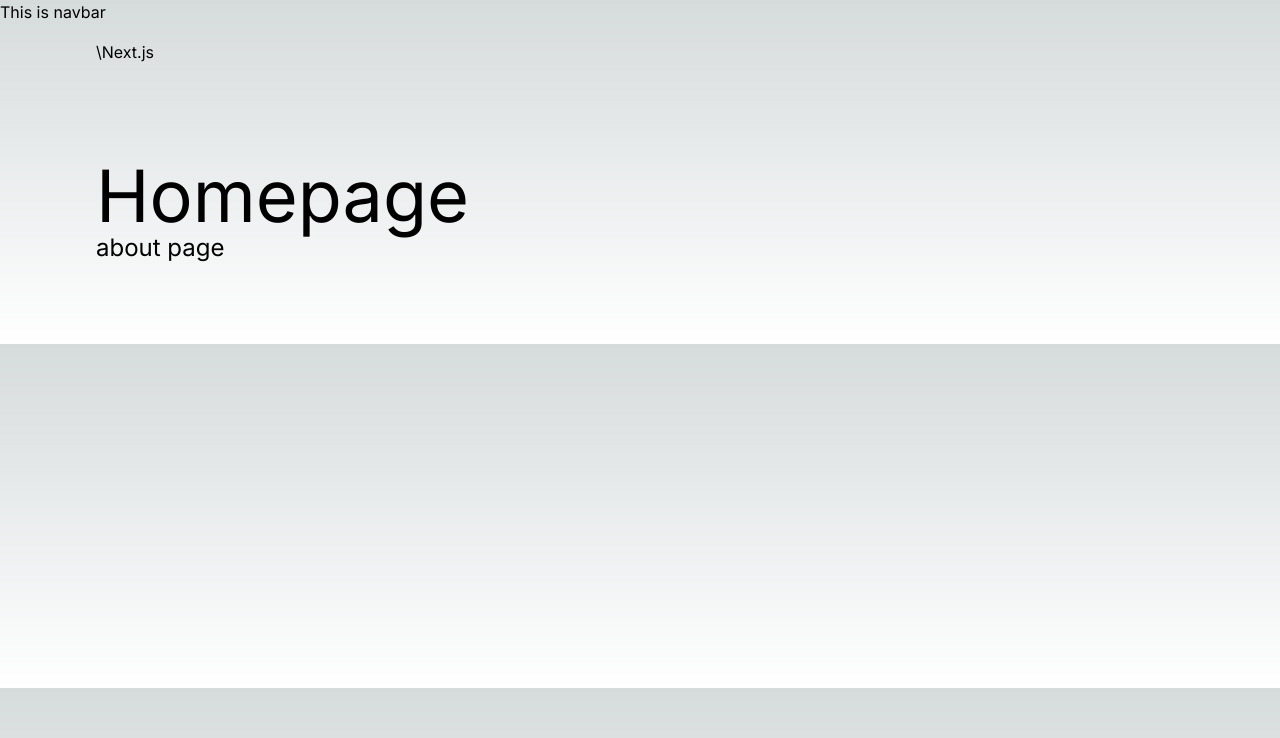
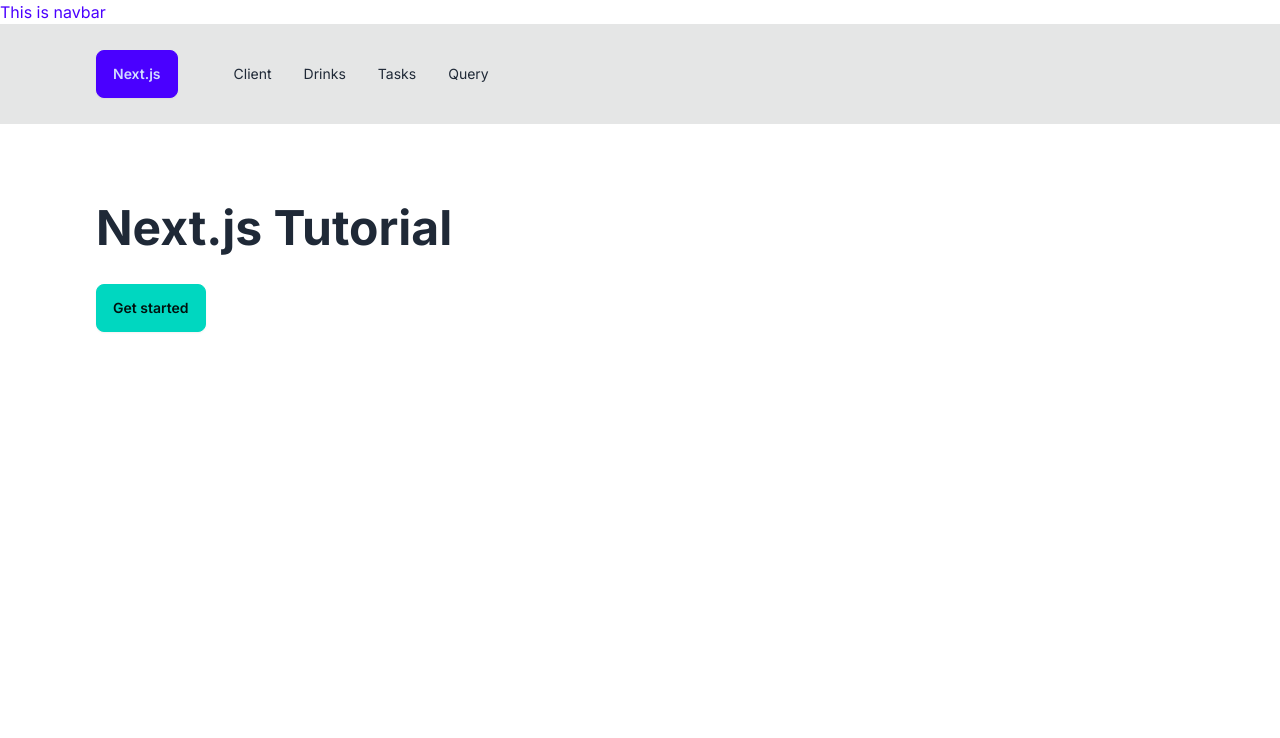
Before and after one commit to Ejiscoxpres/nextjs-course-openai, a Next.js app: page / in a window 1280 px wide. Shown: the top 738 px of the page. Built offline with nearby package versions, Linux system fonts and the light colour scheme.

Commit message:
fetch data

```diff
--- a/app/client/page.js
+++ b/app/client/page.js
@@ -1,11 +1,20 @@
+'use client';
+
+import { useState } from "react";
+
 
 const ClientPage = () => {
+  const [count, setCount] = useState(0)
+  console.log('client component');
   return (
     <div>
-      <h1 className="text-7xl">ClientPage </h1>
+      <h1 className="text-7xl font-bold mb-4">{count}</h1>
+      <button className="btn btn-primary" onClick={() =>setCount( count + 1)}>
+       INCREASE
+      </button>
 
         </div>
   );
-}
+};
 
-export default ClientPage
+export default ClientPage;
--- a/app/drinks/page.js
+++ b/app/drinks/page.js
@@ -1,4 +1,9 @@
-const DrinksPage = () => {
+const url = 'https://vinepair.com/articles/50-most-popular-cocktails-world-2017/'
+
+const DrinksPage = async () => {
+  const response = await fetch(url);
+  const data = await response.json();
+  console.log('data')
     return (
       <div>
         <h1 className="text-7xl">DrinksPage</h1>
--- a/app/globals.css
+++ b/app/globals.css
@@ -1,27 +1,3 @@
 @tailwind base;
 @tailwind components;
 @tailwind utilities;
-
-:root {
-  --foreground-rgb: 0, 0, 0;
-  --background-start-rgb: 214, 219, 220;
-  --background-end-rgb: 255, 255, 255;
-}
-
-@media (prefers-color-scheme: dark) {
-  :root {
-    --foreground-rgb: 255, 255, 255;
-    --background-start-rgb: 0, 0, 0;
-    --background-end-rgb: 0, 0, 0;
-  }
-}
-
-body {
-  color: rgb(var(--foreground-rgb));
-  background: linear-gradient(
-      to bottom,
-      transparent,
-      rgb(var(--background-end-rgb))
-    )
-    rgb(var(--background-start-rgb));
-}
--- a/app/page.js
+++ b/app/page.js
@@ -1,11 +1,12 @@
 import Link from 'next/link';
 
 const Homepage = () => {
+  console.log('home page');
   return (
     <div>
-      <h1 className="text-7xl">Homepage </h1>
-      <Link href="/about" className='text-2xl'>
-        about page
+      <h1 className="text-5xl mb-8 font-bold">Next.js Tutorial</h1>
+      <Link href="/client" className='btn btn-accent'>
+        Get started
       </Link>
         </div>
   );
--- a/components/Navbar.jsx
+++ b/components/Navbar.jsx
@@ -6,12 +6,12 @@ const links = [
     {href: '/tasks', label: 'tasks'},
     {href: '/query', label: 'query'},
 ];
-import React from 'react'
+
 
 const Navbar = () => {
   return (
     <nav className='bg-base-300 py-4'>
-      <div className='navbar px-8 max-w-6xl mx-auto flex-col sm:flex-row'>\
+      <div className='navbar px-8 max-w-6xl mx-auto flex-col sm:flex-row'>
       <Link href='/' className='btn btn-primary'>
       Next.js
       </Link>
@@ -19,7 +19,7 @@ const Navbar = () => {
         {links.map((link) =>{
         return <li key ={link.href}>
           <Link href={link.href} className='capitalize'>
-
+          {link.label}
           </Link>
         </li>
        })}
@@ -27,7 +27,7 @@ const Navbar = () => {
       </ul>
       </div>
     </nav>
-  )
+  );
 }
 
 export default Navbar
--- a/tailwind.config.js
+++ b/tailwind.config.js
@@ -1,5 +1,6 @@
 /** @type {import('tailwindcss').Config} */
 module.exports = {
+  plugins: [require("daisyui")],
   content: [
     './pages/**/*.{js,ts,jsx,tsx,mdx}',
     './components/**/*.{js,ts,jsx,tsx,mdx}',
@@ -14,5 +15,5 @@ module.exports = {
       },
     },
   },
-  plugins: [],
-}
+  plugins: [require('@tailwindcss/typography'),require("daisyui")],
+};
```
